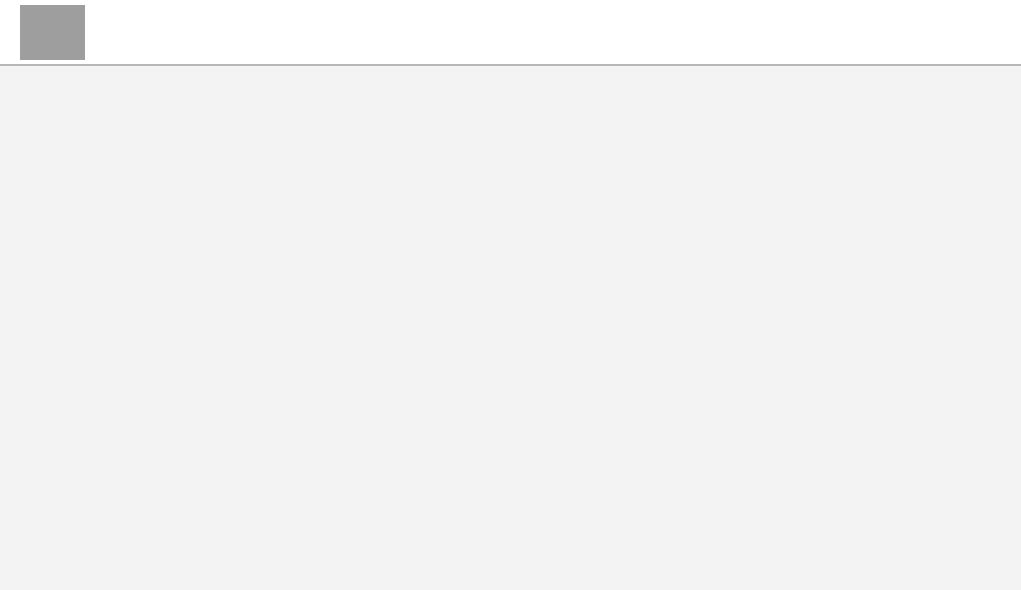
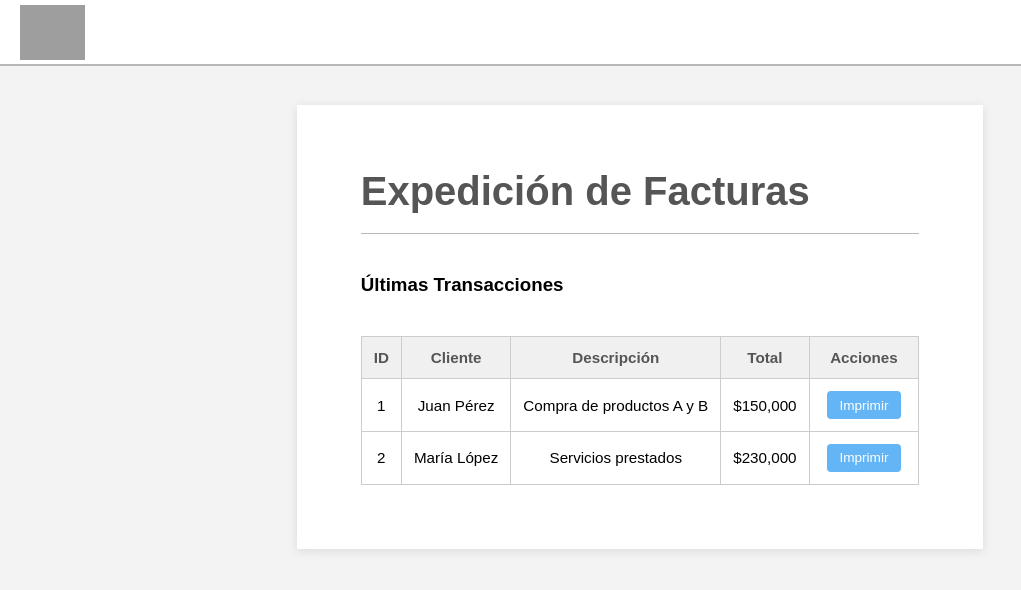
Before and after one commit to camanrofo34/front, an Angular app: page /caja/gestion in a window 1280 px wide. Shown: the top 590 px of the page, without its empty margins (0-1021 px from the left). Built offline with nearby package versions, Linux system fonts and the light colour scheme; grey boxes are pictures that could not be loaded.

Commit message:
lito el front de expedicion factura :3

```diff
--- a/src/app/app-caja/app-caja.component.html
+++ b/src/app/app-caja/app-caja.component.html
@@ -1,7 +1,7 @@
 <main>
     <!-- Contenedor principal del formulario de inicio de sesión -->
     <div class="login-container">
-      <h2>Acceso Caja</h2>
+      <h2>Iniciar Sesion Modulo Caja</h2>
       <!-- Formulario de inicio de sesión con manejo del evento ngSubmit -->
       <form id="login-form" (ngSubmit)="onSubmit()">
         <div class="input-group">
--- a/src/app/app-caja/app-caja.component.ts
+++ b/src/app/app-caja/app-caja.component.ts
@@ -1,12 +1,13 @@
-import { Component } from '@angular/core';
+import { Component, inject } from '@angular/core';
 import { CommonModule } from '@angular/common';
 import { FormsModule } from '@angular/forms'; // 👈 importar esto
 import { GestionCajaComponent } from './gestion-caja/gestion-caja.component';
+import { Router } from '@angular/router'; // Importar Router
 
 @Component({
   selector: 'app-caja',
   standalone: true,
-  imports: [CommonModule, FormsModule, GestionCajaComponent],
+  imports: [CommonModule, FormsModule, ],
   templateUrl: './app-caja.component.html',
   styleUrls: ['./app-caja.component.css']
 })
@@ -14,9 +15,13 @@
   username: string = '';
   password: string = '';
 
+  constructor(private router: Router) {}
+
   onSubmit() {
-    // Aquí va tu lógica de autenticación para caja
-    console.log('Caja:', this.username);
-    console.log('Contraseña:', this.password);
+    if (this.username && this.password) {
+      this.router.navigate(['/caja/gestion']);
+    } else {
+      alert('Por favor, complete ambos campos');
+    }
   }
 }
--- a/src/app/app-caja/gestion-caja/gestion-caja.component.css
+++ b/src/app/app-caja/gestion-caja/gestion-caja.component.css
@@ -0,0 +1,79 @@
+/* Contenedor principal */
+main {
+    display: flex;
+    justify-content: center;
+    align-items: center;
+    width: 100%;
+  }
+
+  /* Contenedor de la gestión de facturas */
+  .management-container {
+    background-color: white;
+    padding: 4rem;
+    box-shadow: 0 2px 10px rgba(0, 0, 0, 0.1);
+    max-width: 1000px;
+    display: flex;
+    margin-top: 70px;
+    margin-bottom: 40px;
+    flex-direction: column;
+  }
+
+  /* Título principal */
+  .management-container h2 {
+    margin-bottom: 2.5rem;
+    padding-bottom: 1.2rem;
+    font-size: 2.5rem;
+    color: #555;
+    text-align: justify;
+    border-bottom: 1px solid #b8b8b8;
+    margin-top: 0rem;
+  }
+
+  /* Encabezado de la tabla */
+  .management-header {
+    display: flex;
+    justify-content: space-between;
+    align-items: center;
+    margin-bottom: 1rem;
+  }
+
+  /* Tabla */
+  .management-table {
+    width: 100%;
+    border-collapse: collapse;
+    margin-top: 1.5rem;
+    font-size: 0.95rem;
+  }
+
+  .management-table th,
+  .management-table td {
+    padding: 0.75rem;
+    text-align: center;
+    border: 1px solid #ccc;
+  }
+
+  .management-table th {
+    background-color: #f0f0f0;
+    color: #555;
+  }
+
+  /* Botones de acción */
+  .action-button {
+    margin: 0 5px;
+    padding: 0.4rem 0.8rem;
+    font-size: 0.85rem;
+    border-radius: 4px;
+    border: none;
+    cursor: pointer;
+    color: white;
+    transition: background-color 0.3s;
+  }
+
+  /* Botón imprimir */
+  .print-button {
+    background-color: #64b5f6;
+  }
+
+  .print-button:hover {
+    background-color: #42a5f5;
+  }
--- a/src/app/app-caja/gestion-caja/gestion-caja.component.html
+++ b/src/app/app-caja/gestion-caja/gestion-caja.component.html
@@ -1 +1,34 @@
-<p>gestion-caja works!</p>
+<main>
+  <div class="management-container">
+    <h2>Expedición de Facturas</h2>
+
+    <!-- Encabezado con subtítulo -->
+    <div class="management-header">
+      <h3>Últimas Transacciones</h3>
+    </div>
+
+    <!-- Tabla de facturas -->
+    <table class="management-table">
+      <thead>
+        <tr>
+          <th>ID</th>
+          <th>Cliente</th>
+          <th>Descripción</th>
+          <th>Total</th>
+          <th>Acciones</th>
+        </tr>
+      </thead>
+      <tbody>
+        <tr *ngFor="let factura of facturas; trackBy: trackById">
+          <td>{{ factura.id }}</td>
+          <td>{{ factura.cliente }}</td>
+          <td>{{ factura.descripcion }}</td>
+          <td>${{ factura.total | number:'1.0-0' }}</td>
+          <td>
+            <button (click)="imprimirFactura(factura.id)" class="action-button print-button">Imprimir</button>
+          </td>
+        </tr>
+      </tbody>
+    </table>
+  </div>
+</main>
--- a/src/app/app-caja/gestion-caja/gestion-caja.component.ts
+++ b/src/app/app-caja/gestion-caja/gestion-caja.component.ts
@@ -5,12 +5,22 @@
   selector: 'app-gestion-caja',
   standalone: true,
   imports: [CommonModule],
-  template: `
-    <div class="gestion-caja">
-      <h2>Gestión de Caja</h2>
-      <!-- Aquí va la lógica de gestión -->
-    </div>
-  `,
+  templateUrl: './gestion-caja.component.html',
   styleUrls: ['./gestion-caja.component.css']
 })
-export class GestionCajaComponent {}
+export class GestionCajaComponent {
+  facturas = [
+    { id: 1, cliente: 'Juan Pérez', descripcion: 'Compra de productos A y B', total: 150000 },
+    { id: 2, cliente: 'María López', descripcion: 'Servicios prestados', total: 230000 },
+
+  ];
+
+  imprimirFactura(id: number) {
+    console.log('Imprimir factura con id:', id);
+    // Segun GPT, aquí se integra la lógica para generar el PDF con jsPDF, html2pdf o lo que william haya usado
+  }
+
+  trackById(index: number, item: any) {
+    return item.id;
+  }
+}
```
